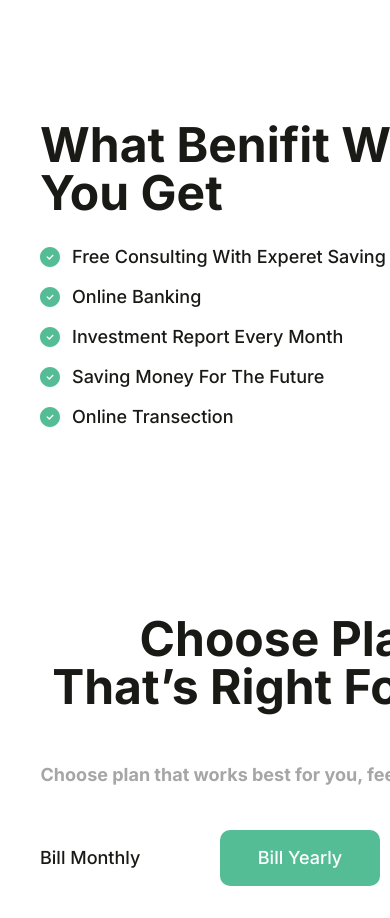
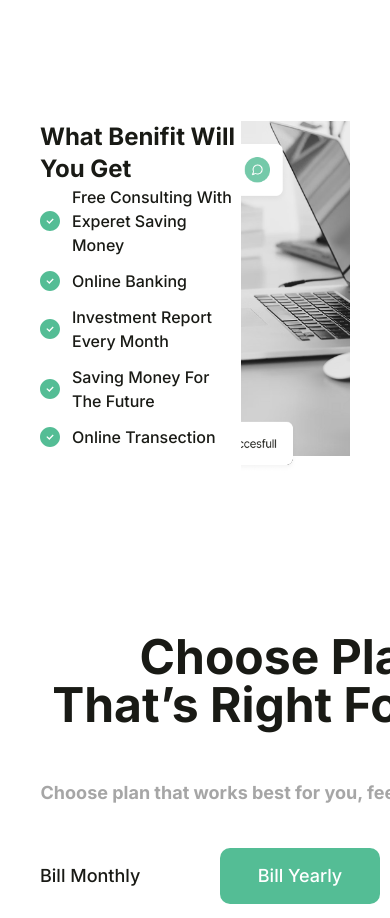
Before and after one commit to Phumnanya/biccas, a Next.js app: page / in a window 390 px wide. Shown: the part 3840-4758 px from the top of the page. Built offline with nearby package versions, Linux system fonts and the light colour scheme.

Commit message:
added responsiveness

```diff
--- a/app/components/benefit.tsx
+++ b/app/components/benefit.tsx
@@ -5,13 +5,13 @@ export default function Benefits() {
         <section className="flex flex-row justify-between my-40">
             <div className="flex flex-col">
                 {/* what Benifit header */}
-                <header className="w-[429px] h-[122px]">
-                    <p className="font-bold text-5xl text-productivity">
+                <header className="md:w-[429px] md:h-[122px]">
+                    <p className="font-bold md:text-5xl text-2xl text-productivity">
                         What Benifit Will You Get
                     </p>
                 </header>
                 {/* Benifit bullet points */}
-                <div className="w-[471px] font-medium text-lg text-productivity">
+                <div className="md:w-[471px] font-medium md:text-lg text-productivity">
                     <ul className="space-y-3">
                         <li className="flex items-center gap-3">
                             <img src="/Subtract.svg" className="w-5 h-5" />
@@ -38,7 +38,7 @@ export default function Benefits() {
                 <br />
             </div>
             {/* Laptop image */}
-            <div className="relative w-[450px]">
+            <div className="relative md:w-[450px] w-[200px]">
                 <Image src="/What Benifit.png" alt="Laptop" fill className="object-cover" />
             </div>
         </section>
```
